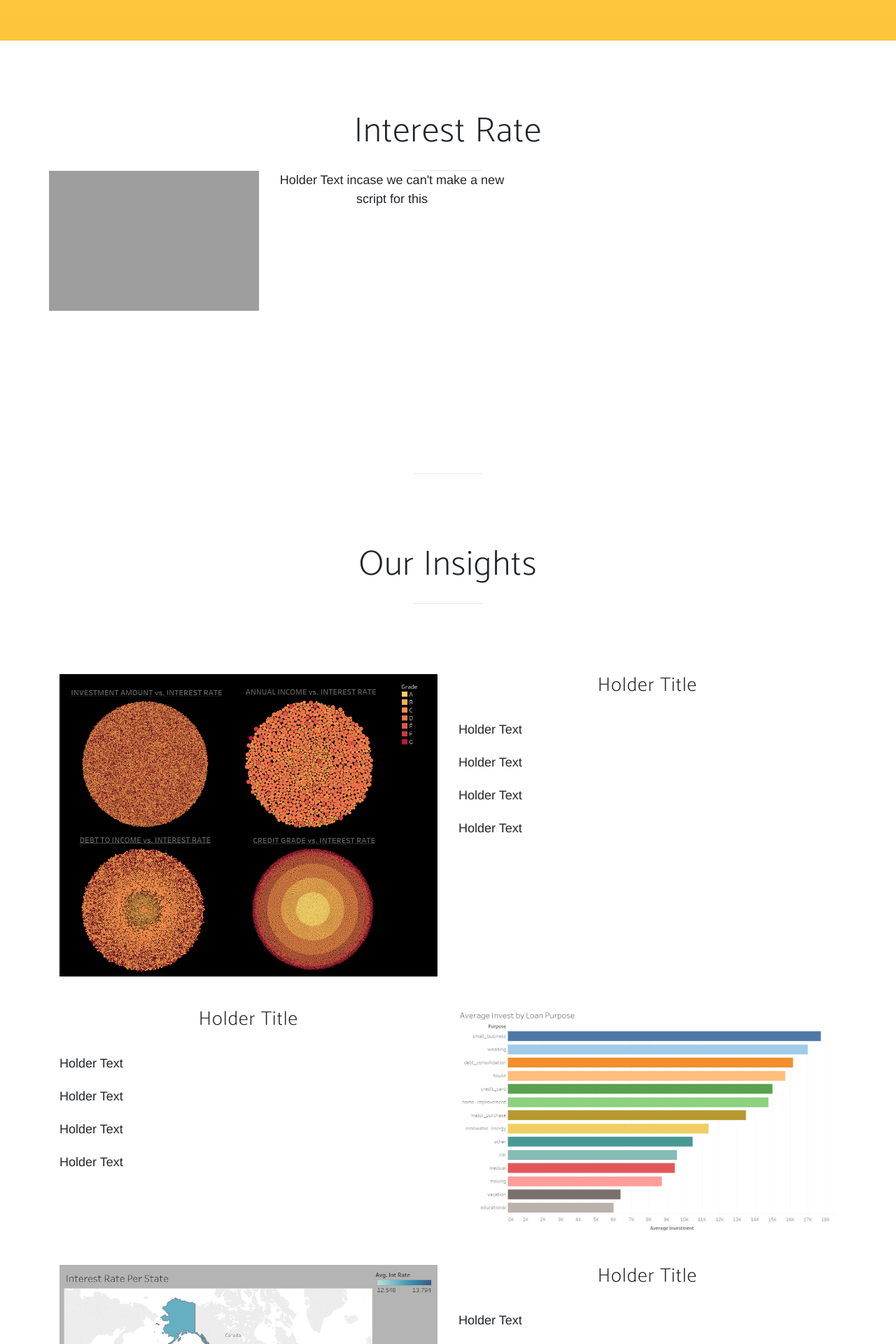
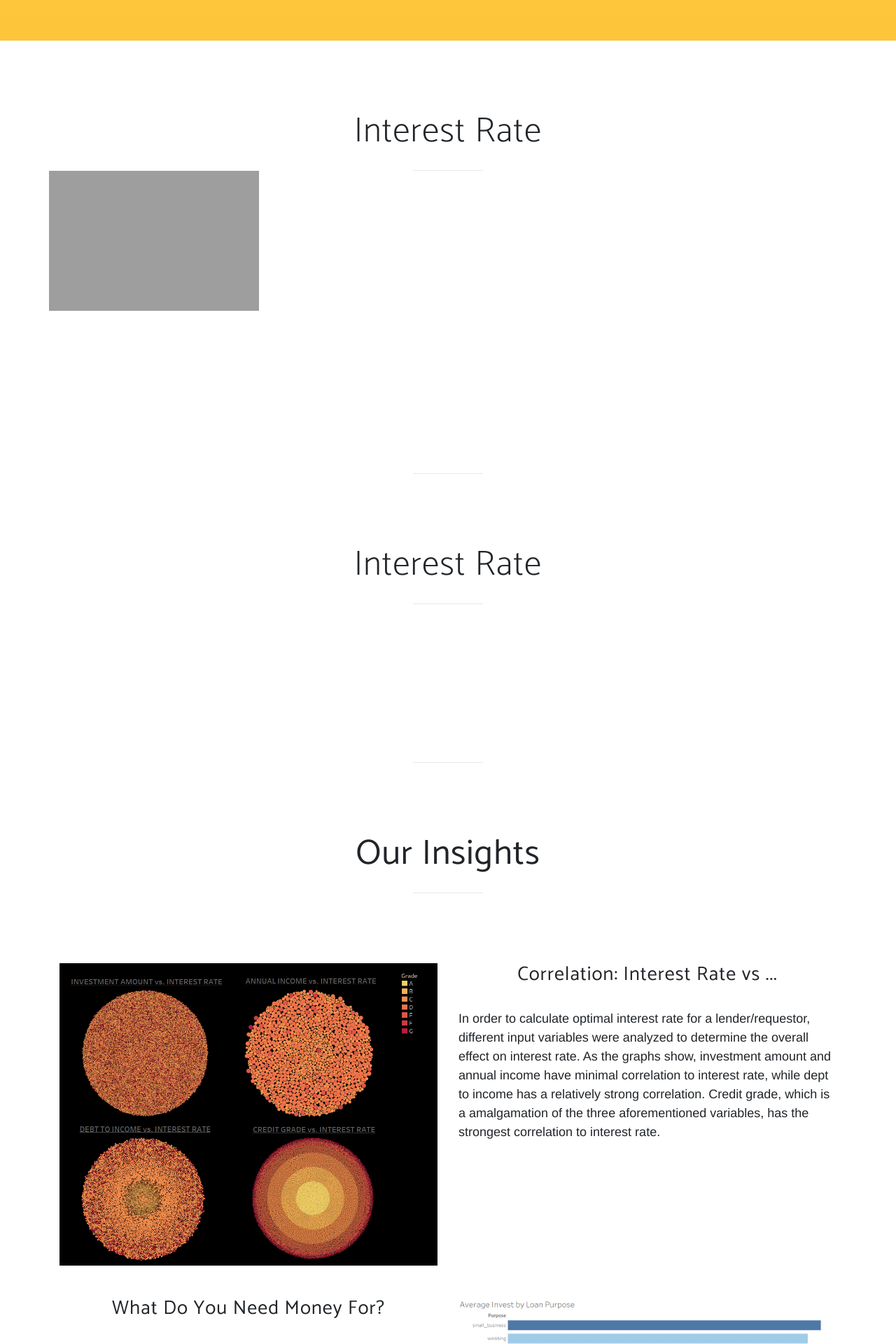
Before and after one commit to KKopacz1/InterestRateFinder, a Flask app: page / in a window 1280 px wide. Shown: the part 1622-3542 px from the top of the page at 70% size. Run offline with Flask 2, Linux system fonts and the light colour scheme; some libraries are stand-ins or nearby versions; some web fonts are replaced; grey boxes are pictures that could not be loaded.

Commit message:
zach master

```diff
--- a/app.py
+++ b/app.py
@@ -41,7 +41,7 @@
 
 @app.route('/', methods=['GET', 'POST'])
 def upload_file():
-    data = {"success": False}
+    #data = {"success": False}
     if request.method == 'POST':
         # read the base64 encoded string
         #image_string = request.form.get('digit')
@@ -140,14 +140,16 @@
         print(predicted_int_rate)
 
         # indicate that the request was a success
-        data["prediction"] = predicted_int_rate
-        data["success"] = True
-        print(data)
+        #data["prediction"] = predicted_int_rate
+        #data["success"] = True
+        result=predicted_int_rate
+        print(result)
 
 
 
-        return jsonify(data)
+        return jsonify(result)
     return render_template("index.html")
+
 
 if __name__ == "__main__":
     load_model_1()
--- a/static/js/chart.js
+++ b/static/js/chart.js
@@ -1,12 +1,15 @@
 google.charts.load('current', {'packages':['gauge']});
 google.charts.setOnLoadCallback(drawChart);
 
-function drawChart() {
+//AP Comment: added parameter to drawchart function to pass the predicted interest rate
+function drawChart(rate) {
 
   var data = google.visualization.arrayToDataTable([
     ['Label', 'Value'],
     /* Add the Script value here - Might need a new route on app.py */
-    ['Rate', 32.0],
+    //AP Comment: remoed hard coded rate and using predicted rate variable
+    // ['Rate', 32.0],
+    ['Rate', rate],
   ]);
 
   var options = {
--- a/static/js/submit.js
+++ b/static/js/submit.js
@@ -49,5 +49,7 @@
     $.post(url, data)
       .then(function(data) {
       console.log(data)
+      d3.select("#rate").text(data)
+      drawChart(data)
      });
 })
--- a/templates/index.html
+++ b/templates/index.html
@@ -297,13 +297,14 @@
         <div class="section-heading text-center">
           <h2>Interest Rate</h2>
           <hr>
-          <div class="row">
+          <div class="row" id="chart_space">
             <div class="col-m8-8">
               <div id="chart_div" style="margin-left: auto; margin-right: auto"></div>
             </div>
             <div class="col-md-4">
               <!-- Make a script to populate with different texts depending on value of the interest rate -->
-              <p> Holder Text incase we can't make a new script for this </p>
+              <h2 style="color:Blue;" id="rate"><b></b>  </h2>
+              <!-- <p> Holder Text incase we can't make a new script for this </p> -->
             </div>
           </div>
         </div>
@@ -316,7 +317,25 @@
     <section class="features" id="features">
         <div class="container">
           <div class="section-heading text-center">
-          <h2>Our Insights</h2>
+            <h2>Interest Rate</h2>
+            <hr>
+            <div class="row">
+              <div class="col-md-12">
+                <div class="centerBlock">
+                  <div id="chart_div"></div>
+                </div>
+              </div>
+            </div>
+          </div>
+        </div>
+      </section>
+
+      <hr>
+
+      <section class="features" id="features">
+        <div class="container">
+          <div class="section-heading text-center">
+            <h2><strong>Our Insights</strong></h2>
             <hr>
           </div>
 
@@ -327,23 +346,17 @@
               </a>
             </div>
             <div class = "col-md-6">
-            <span class = "c_txt_m_under"><strong><h3>Holder Title</h3></strong></span>
+              <span class = "c_txt_m_under"><h3><strong>Correlation: Interest Rate vs ...</strong></h3></span>
               <br>
-            <p>Holder Text</p>
-            <p>Holder Text</p>
-            <p>Holder Text</p>
-            <p>Holder Text</p>
+              <p>In order to calculate optimal interest rate for a lender/requestor, different input variables were analyzed to determine the overall effect on interest rate. As the graphs show, investment amount and annual income have minimal correlation to interest rate, while dept to income has a relatively strong correlation. Credit grade, which is a amalgamation of the three aforementioned variables, has the strongest correlation to interest rate.</p>
             </div>
           </div>
 
           <div class = "row under">
             <div class = "col-md-6">
-            <span class = "c_txt_m_under"><strong><h3>Holder Title</h3></strong></span>
+              <span class = "c_txt_m_under"><h3><strong>What Do You Need Money For?</strong></h3></span>
               <br>
-            <p>Holder Text</p>
-            <p>Holder Text</p>
-            <p>Holder Text</p>
-            <p>Holder Text</p>
+              <p> While Debt Consolidation accounted for nearly 59% of all investments, people looking for cash flow for their small businesses received the largest average investment. Perhaps peers offering loans were feeling a bit like Shark Tank and were ready to invest!</p>
             </div>
             <div class = "col-md-6">
               <a href = "/static/img/Avg_Invest.png" target = "_blank">
@@ -359,12 +372,9 @@
               </a>
             </div>
             <div class = "col-md-6">
-            <span class = "c_txt_m_under"><strong><h3>Holder Title</h3></strong></span>
+              <span class = "c_txt_m_under"><h3><strong>It was the Heat of the Intrest</strong></h3></span>
               <br>
-            <p>Holder Text</p>
-            <p>Holder Text</p>
-            <p>Holder Text</p>
-            <p>Holder Text</p>
+              <p>The above heat maps plot interest rate and investment amounts across the United States. On a state by state basis, the interest rate, on average, is inversely proportional to the amount loaned. That is to say, the states that received more loans have generally lower interest rates.</p>
             </div>
           </div>
 
```
Also changed, not shown: 2 other files. Lines whose indentation alone changed are shown as unchanged.
